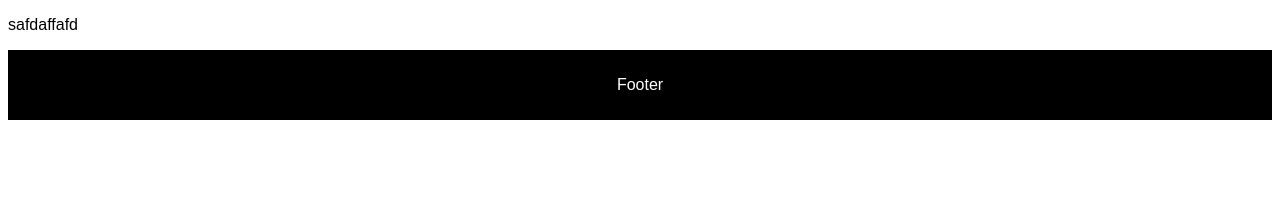
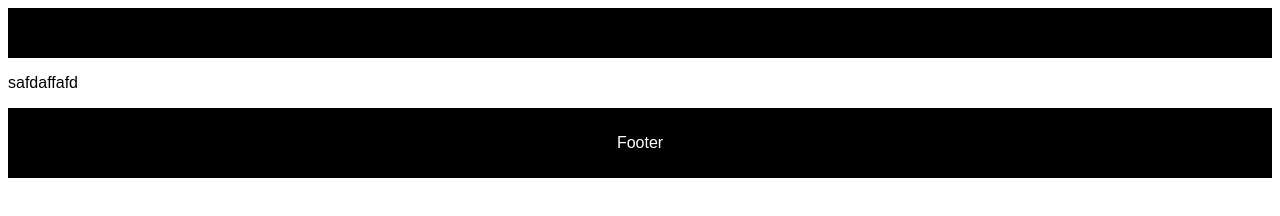
Before and after one commit to knowledgebread/mfx.app, a plain HTML site: page index.html in a window 1280 px wide. Drawn offline with Linux system fonts and the light colour scheme.

Commit message:
Update index.html

```diff
--- a/index.html
+++ b/index.html
@@ -1,6 +1,6 @@
 <!DOCTYPE html>
 <html lang="en">
-<head>
+<header>
 <title>Privacy Policies</title>
 <meta charset="utf-8">
 <meta name="viewport" content="width=device-width, initial-scale=1">
@@ -15,11 +15,12 @@ body {
 
 /* Style the header */
 header {
-  background-color: grey;
+  background-color: #000;
   padding: 10px;
   text-align: center;
   font-size: 18px;
   color: white;
+  height: 50px;
 }
 
 
@@ -42,7 +43,7 @@ footer {
   }
 }
 </style>
-</head>
+</header>
 <body>
 
 <p>safdaffafd</p>
```
